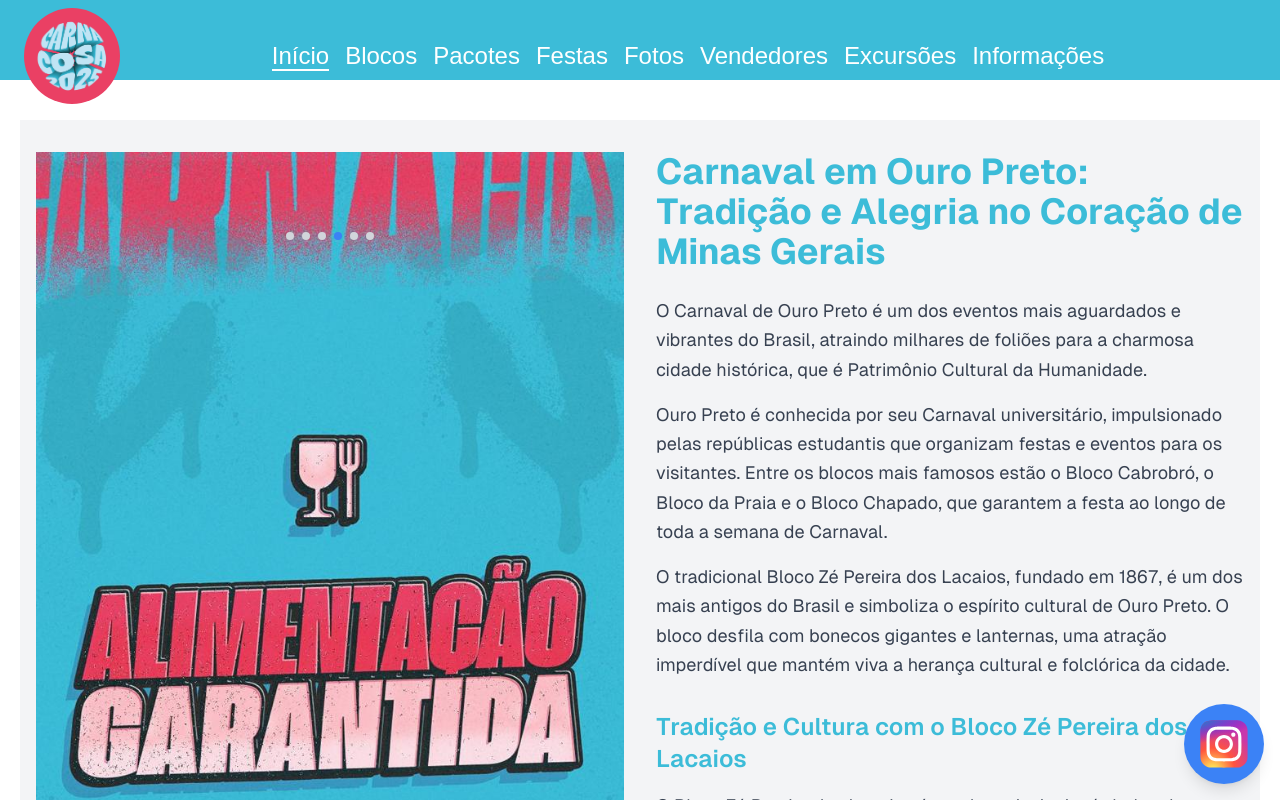
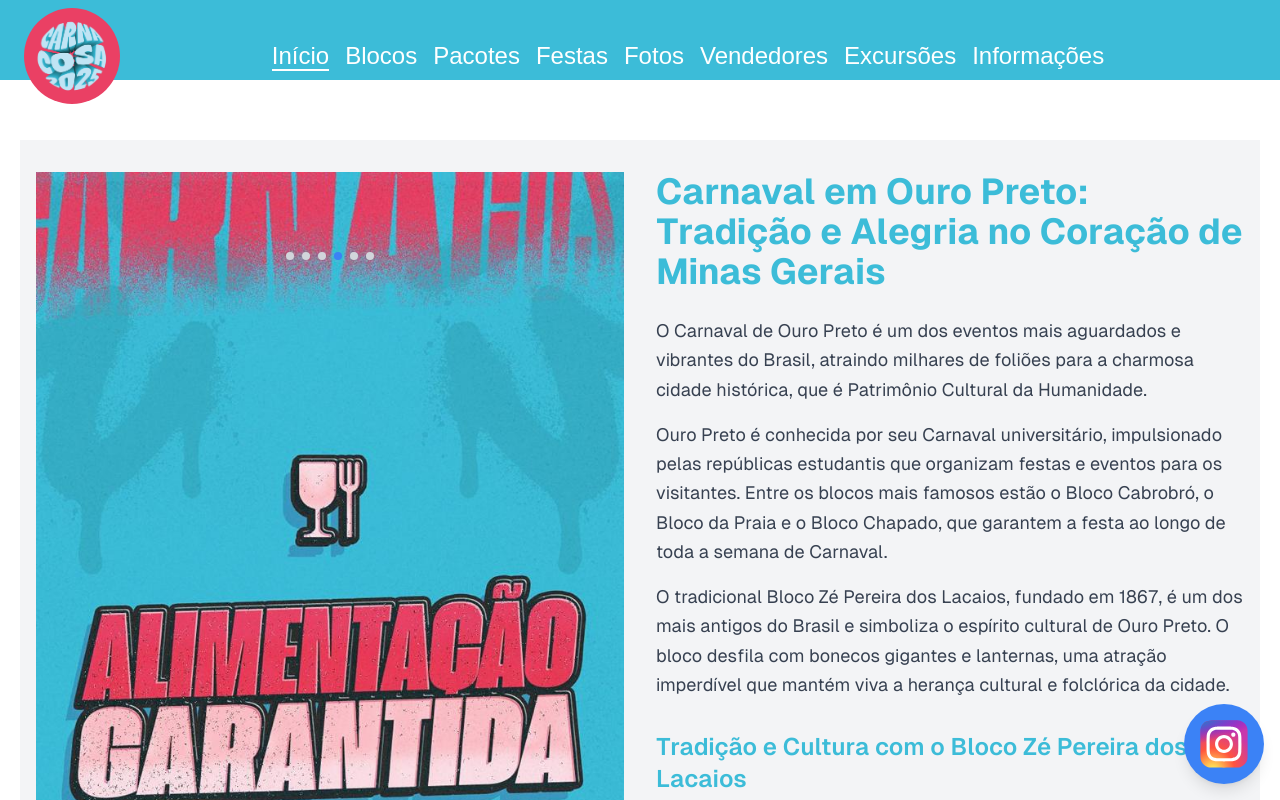
Before and after one commit to lucasFilppe/carna-cosa, a Next.js app: page / in a window 1280 px wide. Shown: the top 800 px of the page. Built offline with nearby package versions, Linux system fonts and the light colour scheme.

Commit message:
melhorando SEO 1.2

```diff
--- a/app/layout.tsx
+++ b/app/layout.tsx
@@ -46,7 +46,7 @@ export default function RootLayout({
         className={`${geistSans.variable} ${geistMono.variable} antialiased`}
       >
       <Navbar/>
-      <div className="py-5">{children}</div>
+      <div className="py-10">{children}</div>
         <Analytics />
       </body>
     </html>
```
